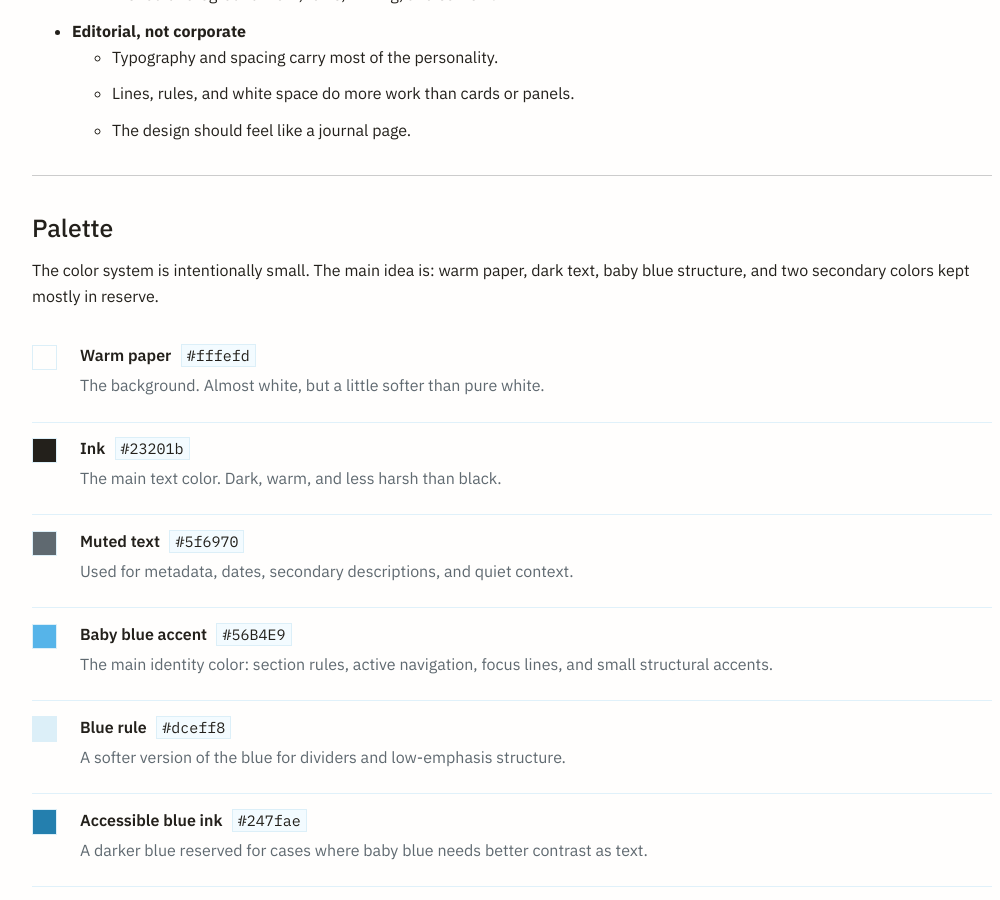
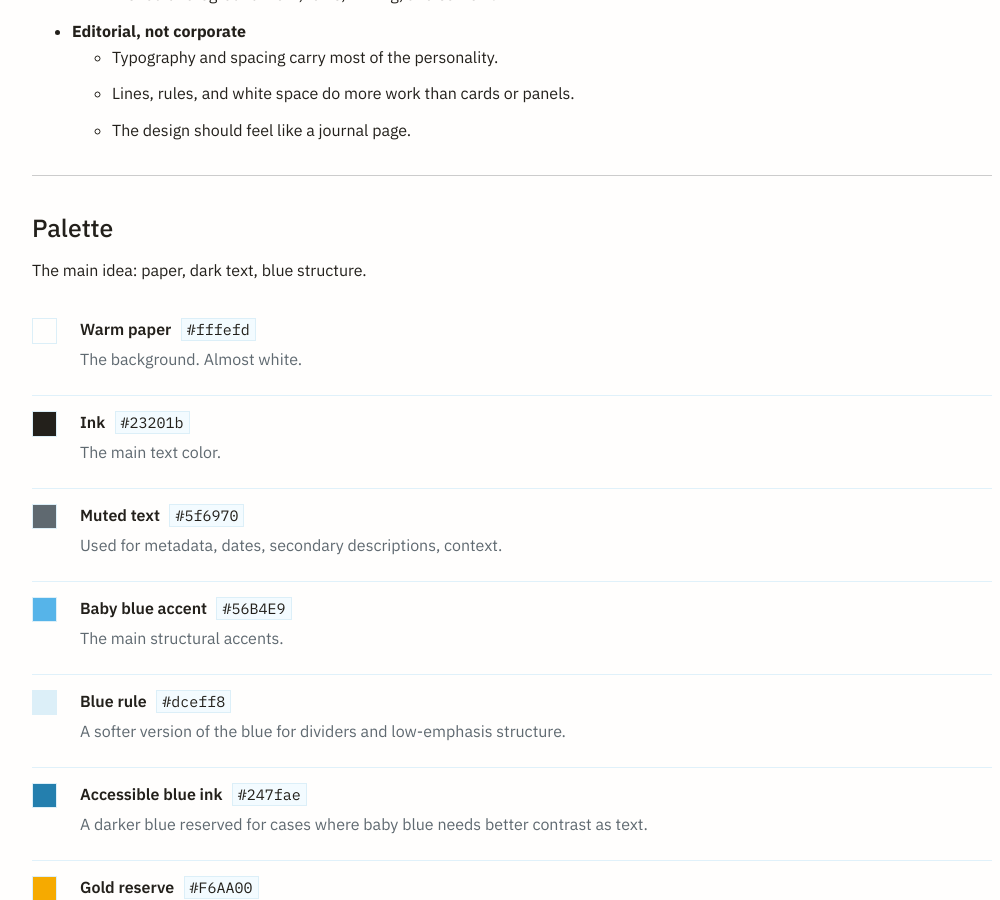
Before and after one commit to jarondlk/jaronchai-blog, a Jekyll site: the page built from _posts/2026-07-14-site-overhaul-2026.markdown, in a window 1280 px wide and 900 px high, scrolled down 1961 px. Shown: the whole window, without its empty margins (128-1128 px from the left). Built offline with Jekyll 4.4.1, drawn with Linux system fonts in a browser that asks for light colours; comment, search, counter and statistics services are not loaded.

Commit message:
Update metadata

```diff
--- a/_config.yml
+++ b/_config.yml
@@ -21,7 +21,7 @@
 title: Jaronchai
 email: jaron.dilok@gmail.com
 description: >- # this means to ignore newlines until "baseurl:"
-  Data engineer and marine bioinformatics researcher building clearer systems for ecological data.
+  Data engineer and bioinformatics researcher, focusing on heterogeneous data integration.
 baseurl: "" # the subpath of your site, e.g. /blog
 url: "https://jaronchai.com" # the base hostname & protocol for your site, e.g. http://example.com
 # twitter_username: jekyllrb
--- a/_posts/2026-07-14-site-overhaul-2026.markdown
+++ b/_posts/2026-07-14-site-overhaul-2026.markdown
@@ -77,36 +77,35 @@
 
 ## Palette
 
-The color system is intentionally small. The main idea is: warm paper, dark text,
-baby blue structure, and two secondary colors kept mostly in reserve.
+The main idea: paper, dark text, blue structure.
 
 <ul class="palette-list">
   <li>
     <span class="palette-swatch" style="--swatch: #fffefd"></span>
     <div>
       <strong>Warm paper</strong> <code>#fffefd</code>
-      <p>The background. Almost white, but a little softer than pure white.</p>
+      <p>The background. Almost white.</p>
     </div>
   </li>
   <li>
     <span class="palette-swatch" style="--swatch: #23201b"></span>
     <div>
       <strong>Ink</strong> <code>#23201b</code>
-      <p>The main text color. Dark, warm, and less harsh than black.</p>
+      <p>The main text color.</p>
     </div>
   </li>
   <li>
     <span class="palette-swatch" style="--swatch: #5f6970"></span>
     <div>
       <strong>Muted text</strong> <code>#5f6970</code>
-      <p>Used for metadata, dates, secondary descriptions, and quiet context.</p>
+      <p>Used for metadata, dates, secondary descriptions, context.</p>
     </div>
   </li>
   <li>
     <span class="palette-swatch" style="--swatch: #56B4E9"></span>
     <div>
       <strong>Baby blue accent</strong> <code>#56B4E9</code>
-      <p>The main identity color: section rules, active navigation, focus lines, and small structural accents.</p>
+      <p>The main structural accents.</p>
     </div>
   </li>
   <li>
```
